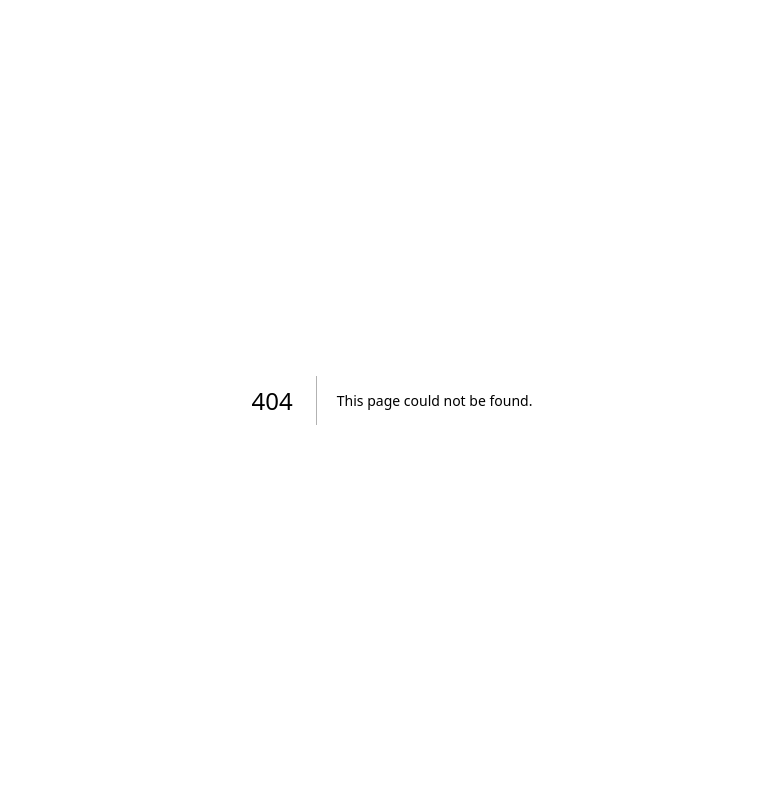
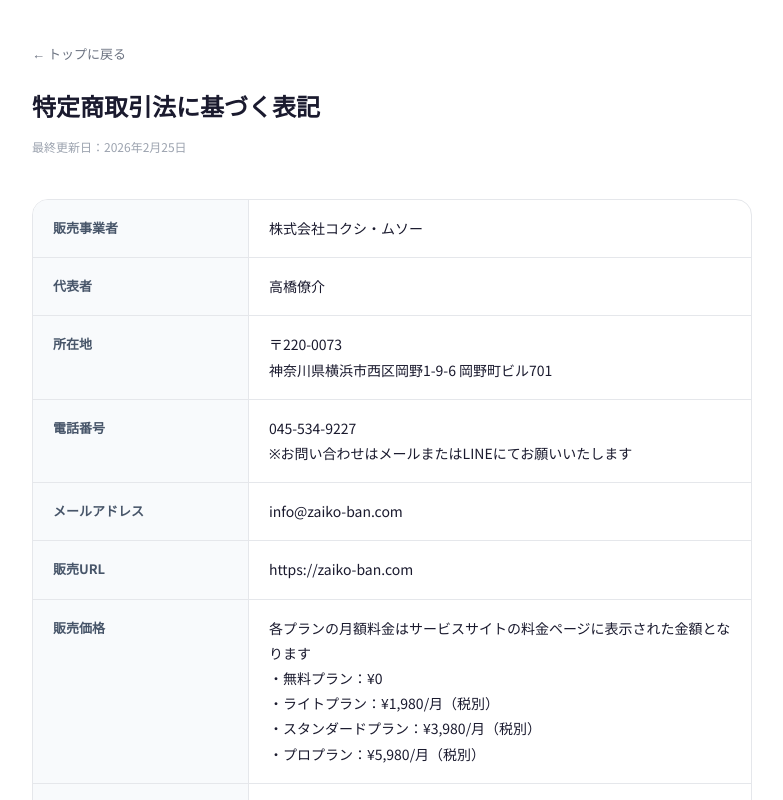
Before and after one commit to jsksrank/qr-order-demo, a Next.js app: page /legal in a window 1280 px wide. Before the commit this address had no page. Shown: the top 800 px of the page, without its empty margins (248-1031 px from the left). Built offline with nearby package versions, Linux system fonts and the light colour scheme.

Commit message:
Create page.js

```diff
--- /dev/null
+++ b/app/legal/page.js
@@ -0,0 +1,88 @@
+export const metadata = {
+  title: '特定商取引法に基づく表記 | 在庫番',
+  description: '在庫番（zaiko-ban.com）の特定商取引法に基づく表記',
+};
+
+export default function LegalPage() {
+  return (
+    <div style={{
+      maxWidth: 720, margin: "0 auto", padding: "40px 24px 80px",
+      fontFamily: "'Noto Sans JP', system-ui, sans-serif",
+      color: "#1a1a2e", lineHeight: 1.9, fontSize: 14,
+    }}>
+      <link href="https://fonts.googleapis.com/css2?family=Noto+Sans+JP:wght@400;600;700;800&display=swap" rel="stylesheet" />
+
+      {/* ヘッダー */}
+      <div style={{ marginBottom: 40 }}>
+        <a href="/" style={{
+          display: "inline-flex", alignItems: "center", gap: 8,
+          textDecoration: "none", color: "#6b7280", fontSize: 13,
+          marginBottom: 16,
+        }}>
+          ← トップに戻る
+        </a>
+        <h1 style={{ fontSize: 24, fontWeight: 800, margin: "0 0 8px" }}>
+          特定商取引法に基づく表記
+        </h1>
+        <p style={{ fontSize: 12, color: "#9ca3af", margin: 0 }}>最終更新日：2026年2月25日</p>
+      </div>
+
+      {/* テーブル */}
+      <div style={{
+        background: "#fff", borderRadius: 16, border: "1px solid #e5e7eb",
+        overflow: "hidden",
+      }}>
+        <table style={{ width: "100%", borderCollapse: "collapse" }}>
+          <tbody>
+            {[
+              ["販売事業者", "株式会社コクシ・ムソー"],
+              ["代表者", "高橋僚介"],
+              ["所在地", "〒220-0073\n神奈川県横浜市西区岡野1-9-6 岡野町ビル701"],
+              ["電話番号", "045-534-9227\n※お問い合わせはメールまたはLINEにてお願いいたします"],
+              ["メールアドレス", "info@zaiko-ban.com"],
+              ["販売URL", "https://zaiko-ban.com"],
+              ["販売価格", "各プランの月額料金はサービスサイトの料金ページに表示された金額となります\n・無料プラン：¥0\n・ライトプラン：¥1,980/月（税別）\n・スタンダードプラン：¥3,980/月（税別）\n・プロプラン：¥5,980/月（税別）"],
+              ["販売価格以外の必要料金", "・インターネット接続に必要な通信費\n・QRタグ追加購入費用（必要な場合のみ）"],
+              ["支払方法", "クレジットカード決済（Stripe経由）\n対応ブランド：Visa, Mastercard, American Express, JCB"],
+              ["支払時期", "お申し込み時に初回決済が行われ、以後毎月同日に自動決済されます"],
+              ["サービス提供時期", "お申し込み完了後、即時ご利用いただけます\nQRタグは登録住所へ別途郵送いたします（通常5営業日以内）"],
+              ["返品・キャンセル", "・デジタルサービスの性質上、ご利用開始後の返金はいたしかねます\n・いつでも管理画面またはカスタマーポータルから解約可能です\n・解約後は無料プラン（10 SKU）に自動移行します\n・解約手数料はかかりません"],
+              ["動作環境", "・スマートフォン：iOS 15以降（Safari）、Android 10以降（Chrome）\n・PC：最新版Chrome, Safari, Edge\n・インターネット接続が必要です"],
+            ].map(([label, value], i) => (
+              <tr key={i} style={{ borderBottom: "1px solid #e5e7eb" }}>
+                <th style={{
+                  padding: "16px 20px", textAlign: "left", verticalAlign: "top",
+                  fontSize: 13, fontWeight: 700, color: "#475569",
+                  background: "#f8fafc", width: "30%", minWidth: 120,
+                  borderRight: "1px solid #e5e7eb",
+                }}>
+                  {label}
+                </th>
+                <td style={{
+                  padding: "16px 20px", fontSize: 14, color: "#1a1a2e",
+                  whiteSpace: "pre-line", lineHeight: 1.8,
+                }}>
+                  {value}
+                </td>
+              </tr>
+            ))}
+          </tbody>
+        </table>
+      </div>
+
+      {/* フッター */}
+      <div style={{ marginTop: 40, textAlign: "center" }}>
+        <a href="/" style={{
+          display: "inline-flex", alignItems: "center", gap: 8,
+          padding: "12px 28px", background: "#0d9488", color: "#fff",
+          borderRadius: 10, textDecoration: "none", fontSize: 14, fontWeight: 700,
+        }}>
+          ← トップページに戻る
+        </a>
+        <p style={{ marginTop: 20, fontSize: 11, color: "#9ca3af" }}>
+          © 2026 株式会社コクシ・ムソー / 在庫番（zaiko-ban.com）
+        </p>
+      </div>
+    </div>
+  );
+}
```
